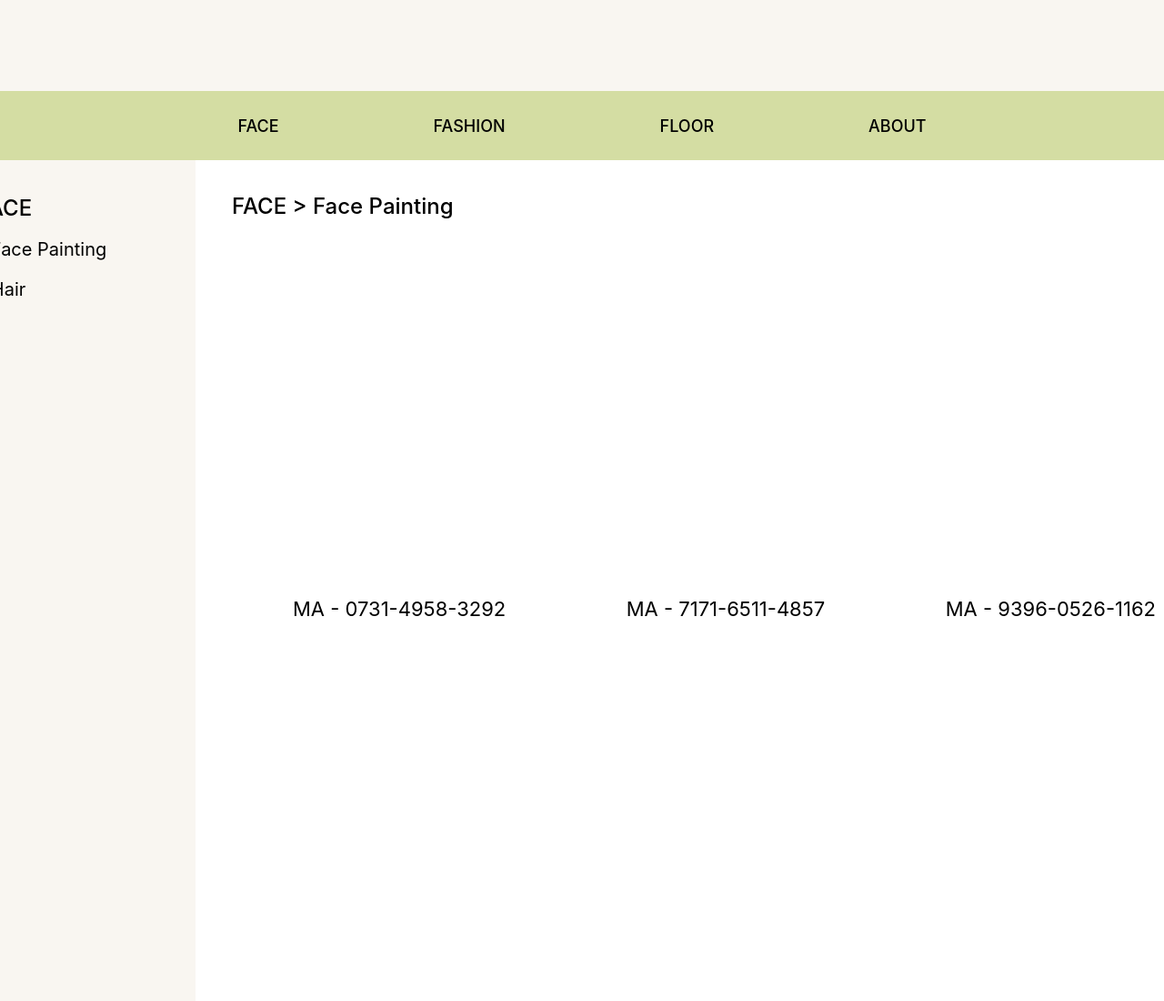
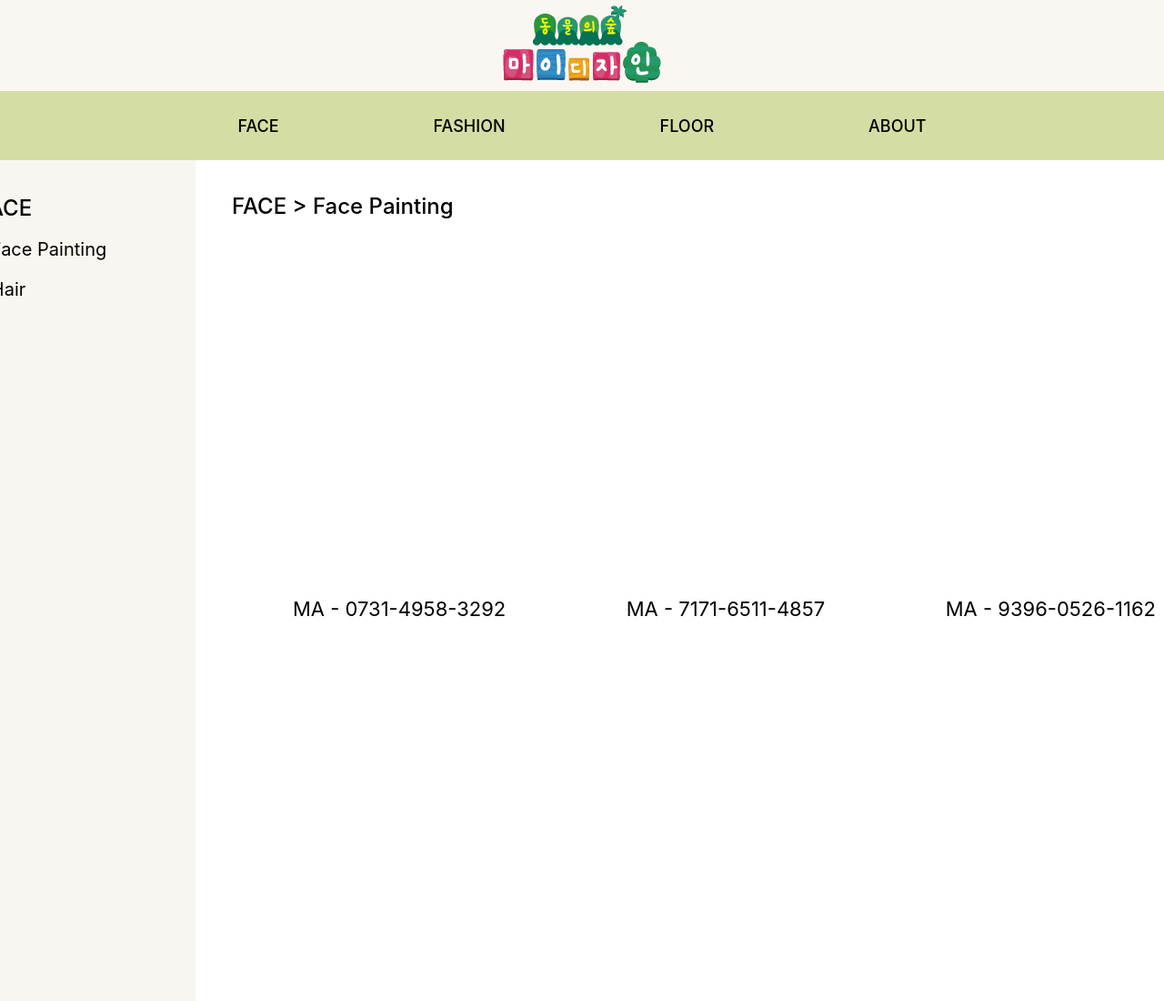
Before and after one commit to suhyeon0862/ACMC, a plain HTML site: page FacePainting.html in a window 1280 px wide. Shown: the top 1100 px of the page at 91% size. Drawn offline with Linux system fonts and the light colour scheme.

Commit message:
Update FacePainting.html

```diff
--- a/FacePainting.html
+++ b/FacePainting.html
@@ -18,7 +18,7 @@
         <div id="maincontainer">
             <div id="header">
                 <a href="index.html" id="home">
-                    <img src="home/LOGO.jpg">
+                    <img src="main/LOGO.jpg">
                 </a>
             </div>
             <nav id="menubar">
```
